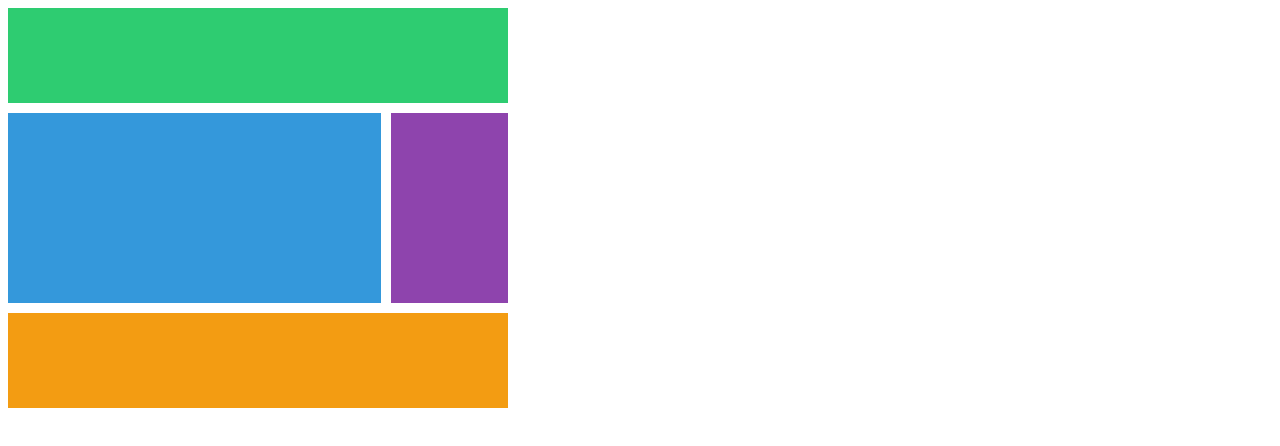
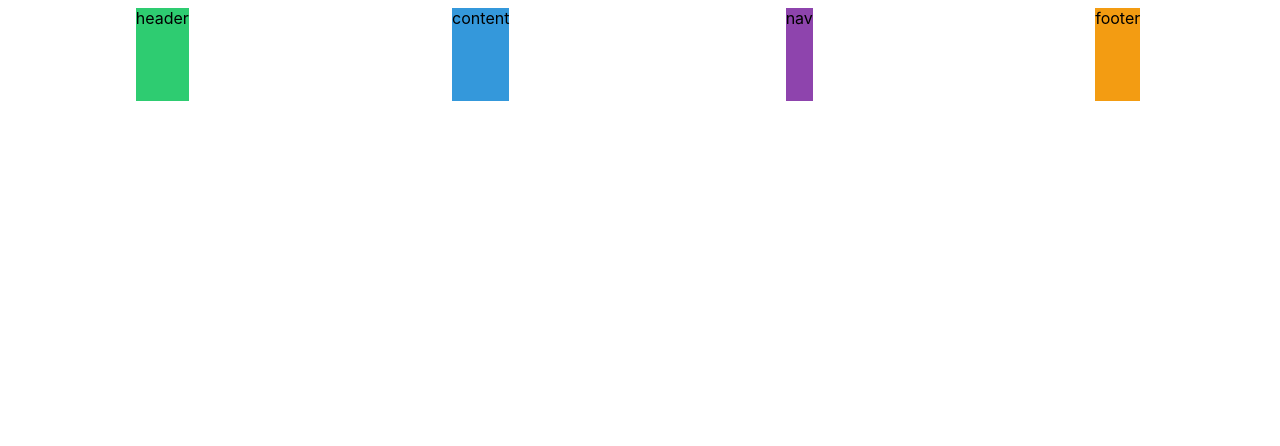
Before and after one commit to 04wakeup/_N_CSSLayout, a plain HTML site: page day4/class/index.html in a window 1280 px wide. Drawn offline with Linux system fonts and the light colour scheme.

Commit message:
place-items

```diff
--- a/day4/class/css/styles.css
+++ b/day4/class/css/styles.css
@@ -6,30 +6,24 @@ body {
   .grid {
     display: grid;
     gap: 10px;
-    width: 500px;
+    /* width: 500px; */
     height: 50vh;
-    /* grid-template-columns: repeat(4, 1fr);
-    grid-template-rows: repeat(4, 1fr); */
-    grid-template:
-    [header-start] "header header header header" 1fr [header-end]
-    [content-start] "content content content nav" 2fr [content-end]
-    [footer-start] "footer footer footer footer" 1fr  [footer-end] / 1fr 1fr 1fr 1fr
-    ;
+    grid-template-columns: repeat(4, 1fr);
+    grid-template-rows: repeat(4, 1fr);
+    /* align-items: stretch;
+    justify-items: center;  same as below */
+    place-items: stretch   center;
   }
 
   .header {
     background-color: #2ecc71;
-    grid-area: header;
   }
   .content {
     background-color: #3498db;
-    grid-area: content;
   }
   .nav {
     background-color: #8e44ad;
-    grid-area: nav;
   }
   .footer {
     background-color: #f39c12;
-    grid-area: footer;
   }
--- a/day4/class/index.html
+++ b/day4/class/index.html
@@ -8,10 +8,10 @@
   </head>
   <body>
     <div class="grid">
-      <div class="header"></div>
-      <div class="content"></div>
-      <div class="nav"></div>
-      <div class="footer"></div>
+      <div class="header">header</div>
+      <div class="content">content</div>
+      <div class="nav">nav</div>
+      <div class="footer">footer</div>
     </div>
   </body>
 </html>
```
